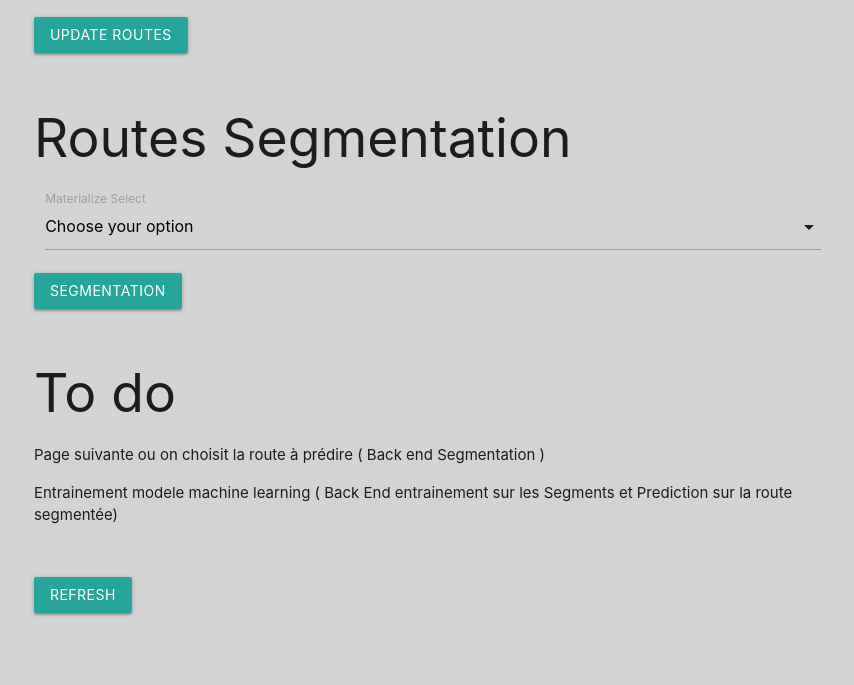
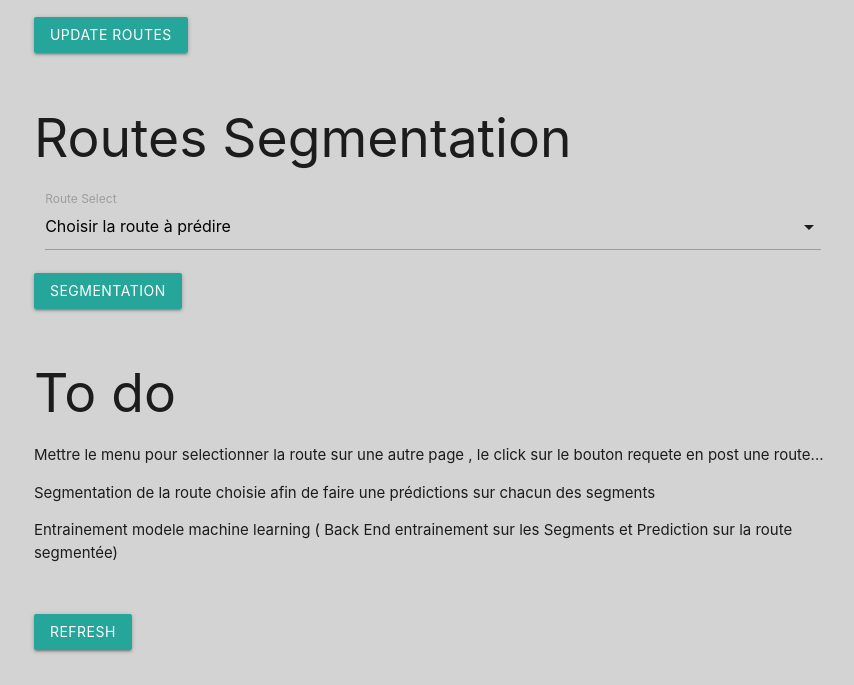
Before and after one commit to vlagache/cycling_travel_time, a FastAPI app: template prediction/infrastructure/templates/authenticated_user.html in a window 1280 px wide. Shown: the part 781-1466 px from the top of the page, without its empty margins (244-1098 px from the left). Before the commit the page ends 1397 px from the top, so only its background shows below. Run offline with FastAPI, Linux system fonts and the light colour scheme; the template is opened without the code that fills it, so the values that code supplies are empty; parts of the project's set-up code (start-up, migrations or seed data) failed here and were passed over.

Commit message:
Menu for selecting a route

```diff
--- a/prediction/infrastructure/js/jquery.js
+++ b/prediction/infrastructure/js/jquery.js
@@ -62,5 +62,10 @@ jQuery(document).ready(function(){
         })
     });
 
-    $('select').select();
+//    Select Routes
+     $('select').select();
+
+     $('#segmentation').on( 'click', function(e){
+        console.log($('#route_choice option:selected').val());
+     });
 })
--- a/prediction/infrastructure/templates/authenticated_user.html
+++ b/prediction/infrastructure/templates/authenticated_user.html
@@ -100,14 +100,17 @@
 
             <h2>Routes Segmentation</h2>
 
+
             <div class="input-field col s12">
-                <select>
-                    <option value="" disabled selected>Choose your option</option>
-                    <option value="1">Option 1</option>
-                    <option value="2">Option 2</option>
-                    <option value="3">Option 3</option>
+                <select id="route_choice">
+                    <option value="" disabled selected>Choisir la route à prédire</option>
+                    {% for route in routes %}
+                        <option value="{{route.id}}">
+                            {{route.name}} -  Distance : {{ (route.distance/1000)|round(2) }} km
+                        </option>
+                    {% endfor %}
                 </select>
-                <label>Materialize Select</label>
+                <label> Route Select</label>
             </div>
 
             <a id="segmentation" class="waves-effect waves-light btn">Segmentation</a>
@@ -119,7 +122,8 @@
     <div id="to_do" class="row">
         <div class="col s11 push-s1">
             <h2>To do</h2>
-            <p>Page suivante ou on choisit la route à prédire ( Back end Segmentation ) </p>
+            <p> Mettre le menu pour selectionner la route sur une autre page , le click sur le bouton requete en post une route...</p>
+            <p> Segmentation de la route choisie afin de faire une prédictions sur chacun des segments</p>
             <p> Entrainement modele machine learning ( Back End entrainement sur les Segments et Prediction sur la route
                 segmentée)</p>
         </div>
--- a/prediction/infrastructure/webservice.py
+++ b/prediction/infrastructure/webservice.py
@@ -37,10 +37,11 @@ templates = Jinja2Templates(directory="prediction/infrastructure/templates")
 
 
 @app.get("/debug")
-async def debug(athlete_id: str = Cookie(None)):
-    athlete_ = athlete.repository.get(athlete_id)
-    import_strava = ImportStrava(athlete_)
-    return import_strava.storage_of_new_routes()
+async def debug():
+    return route.repository.get_all_desc()
+    ## ALL routes
+    ## Formatage
+
 
 
 @app.get("/route")
@@ -99,12 +100,14 @@ async def authenticated_user(request: Request,
     import_strava = ImportStrava(athlete_)
     info_activities = activity.repository.get_general_info()
     info_routes = route.repository.get_general_info()
+    routes = route.repository.get_all_desc()
 
     return templates.TemplateResponse("authenticated_user.html",
                                       {"request": request,
                                        "import_strava": import_strava,
                                        "info_activities": info_activities,
-                                       "info_routes": info_routes})
+                                       "info_routes": info_routes,
+                                       "routes": routes})
 
 
 #############
```
